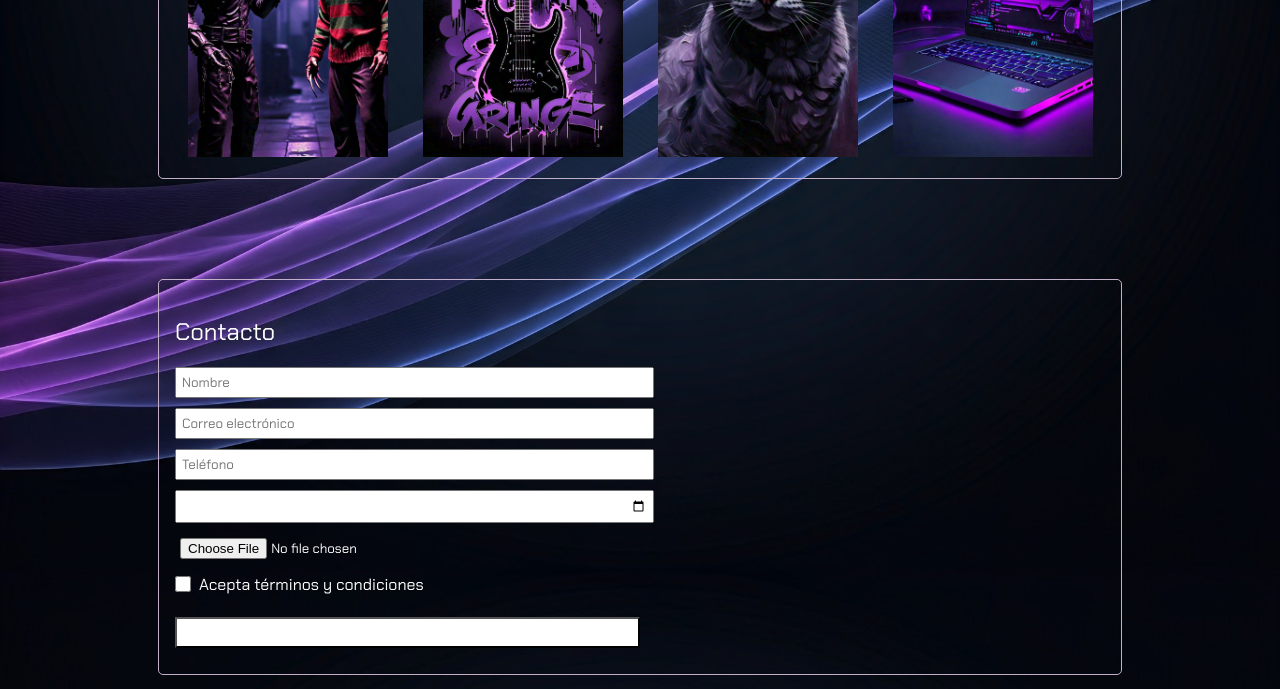
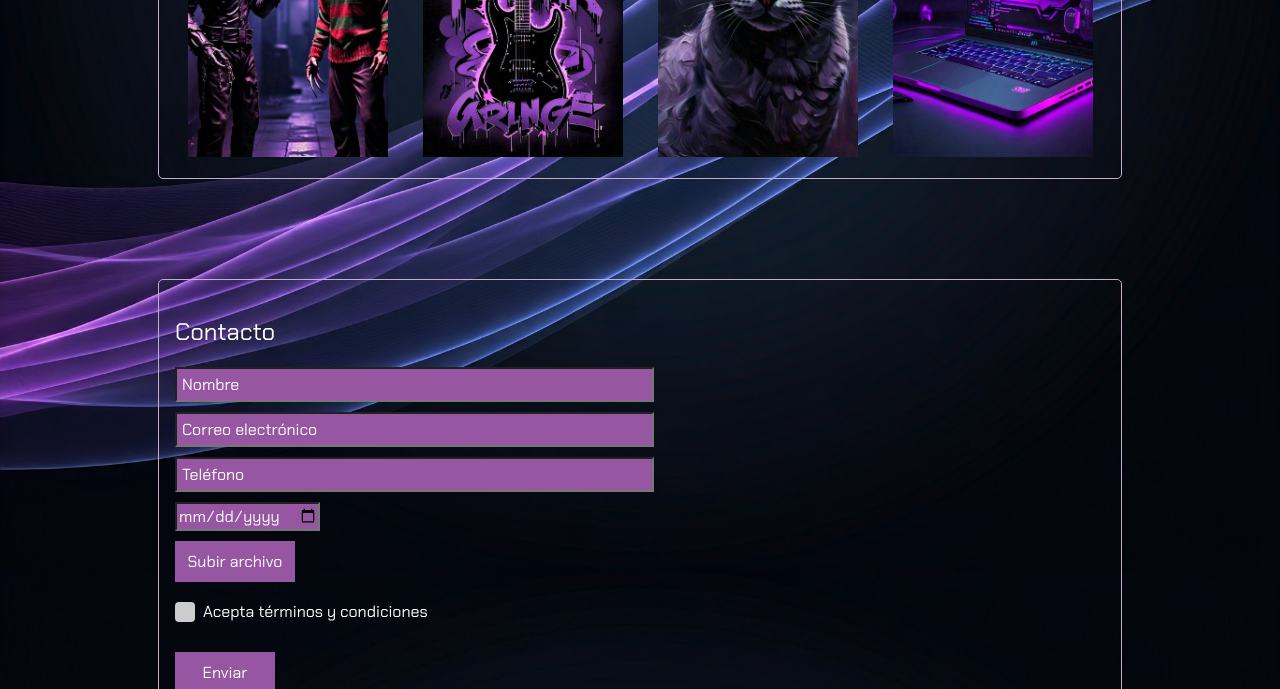
Before and after one commit to DanielaG85/nuevo-portfolio, a plain HTML site: page index.html in a window 1280 px wide. Shown: the part 1990-2679 px from the top of the page. Drawn offline with nearby package versions, Linux system fonts and the light colour scheme; a web font is replaced by a local one.

Commit message:
mejora css en seccion contacto

```diff
--- a/index.html
+++ b/index.html
@@ -91,8 +91,10 @@
         <input type="text" id="nombre" name="nombre" placeholder="Nombre">
         <input type="email" id="email" name="email" placeholder="Correo electrónico"  required>
         <input type="tel" id="telefono" name="telefono" placeholder="Teléfono">
-        <input type="date" >
-        <input type="file" id="archivo" name="archivo" placeholder="Archivo">
+        <input type="date" id="date">
+        <label for="archivo" class="boton-archivo">Subir archivo</label>
+        <input type="file" id="archivo" style="display: none;">
+
         <label for="terminos">
           <input type="checkbox" id="terminos" name="terminos" required> Acepta términos y condiciones
         </label>
@@ -107,7 +109,7 @@
           <a class="enlace-link" href="https://ar.linkedin.com/" target="_blank">
             <img src="./assets/images/linkedin.png">
           </a>
-          <a class="enlace-link" href="https://github.com/" target="_blank">
+          <a class="enlace-link" href="https://github.com/DanielaG85?tab=repositories" target="_blank">
             <img src="./assets/images/github.png">
           </a>
         </footer>
--- a/styles/styles.css
+++ b/styles/styles.css
@@ -11,7 +11,6 @@ html{
 
 
 /*HEADER*/
-
 nav.barra-nav {
     width: 100%;
     height: 56px;
@@ -126,12 +125,51 @@ section:not(.presentacion){
 .contacto{
     border: 1px solid;
 }
-
-.contacto-form input{
+#nombre,#email,#telefono{
     display: block;
     width: 50%;
     margin-bottom: 10px;
     padding: 5px;
+    background-color: #9656A1;
+    font-size: 16px;
+}
+#nombre::placeholder,
+#email::placeholder,
+#telefono::placeholder {
+    color: white;
+}
+#date{
+    display: block;
+    background-color: #9656A1;
+    color: white;
+    height: 25px;
+    font-size: 16px;
+}
+#archivo{
+    display: block;
+    margin-top: 20px;
+    margin-bottom: 10px;
+    color: white;
+    cursor: pointer;
+    font-size: 16px;
+}
+.boton-archivo {
+    display: block;
+    width: 100px;
+    background-color: #9656A1;
+    color: white;
+    margin-top: 10px;
+    padding: 10px;
+    border: none;
+    font-size: 16px;
+    cursor: pointer;
+    text-align: center;
+}
+
+#terminos{
+    display: block;
+    padding: auto;
+    margin: 20px auto;
 }
 
 label[for="terminos"] {
@@ -142,16 +180,45 @@ label[for="terminos"] {
 }
 
 input[type="checkbox"] {
-    margin: 0;
-    width: 16px;
-    height: 16px;
+    appearance: none;
+    width: 20px;
+    height: 20px;
+    background-color: #ccc;
+    border-radius: 4px;
+    cursor: pointer;
+}
+input[type="checkbox"]:checked {
+    background-color: #9656A1;
+    border-color: #9656A1;
+    color: white;
+    position: relative;
+}
+input[type="checkbox"]:checked::before {
+    content: '✔';
+    color: white;
+    font-size: 14px;
+    position: absolute;
+    top: 0;
+    left: 4px;
 }
 
+#enviar {
+    display: block;
+    width: 100px;
+    background-color: #9656A1;
+    color: white;
+    margin-top: 10px;
+    padding: 10px;
+    border: none;
+    font-size: 16px;
+    cursor: pointer;
+    text-align: center;
+}
 
-#enviar{
-    background-color: white;
-    margin-top: 20px;
+#enviar:hover {
+    background-color: #803d8a;
 }
+
 
 /*Section footer*/
 .footer {
@@ -169,7 +236,7 @@ input[type="checkbox"] {
 }
 
 .enlace-link:hover {
-    background-color: white;
+    background-color: #9656A1;
     border-radius: 50%;
 }
 .typed-cursor{
```
